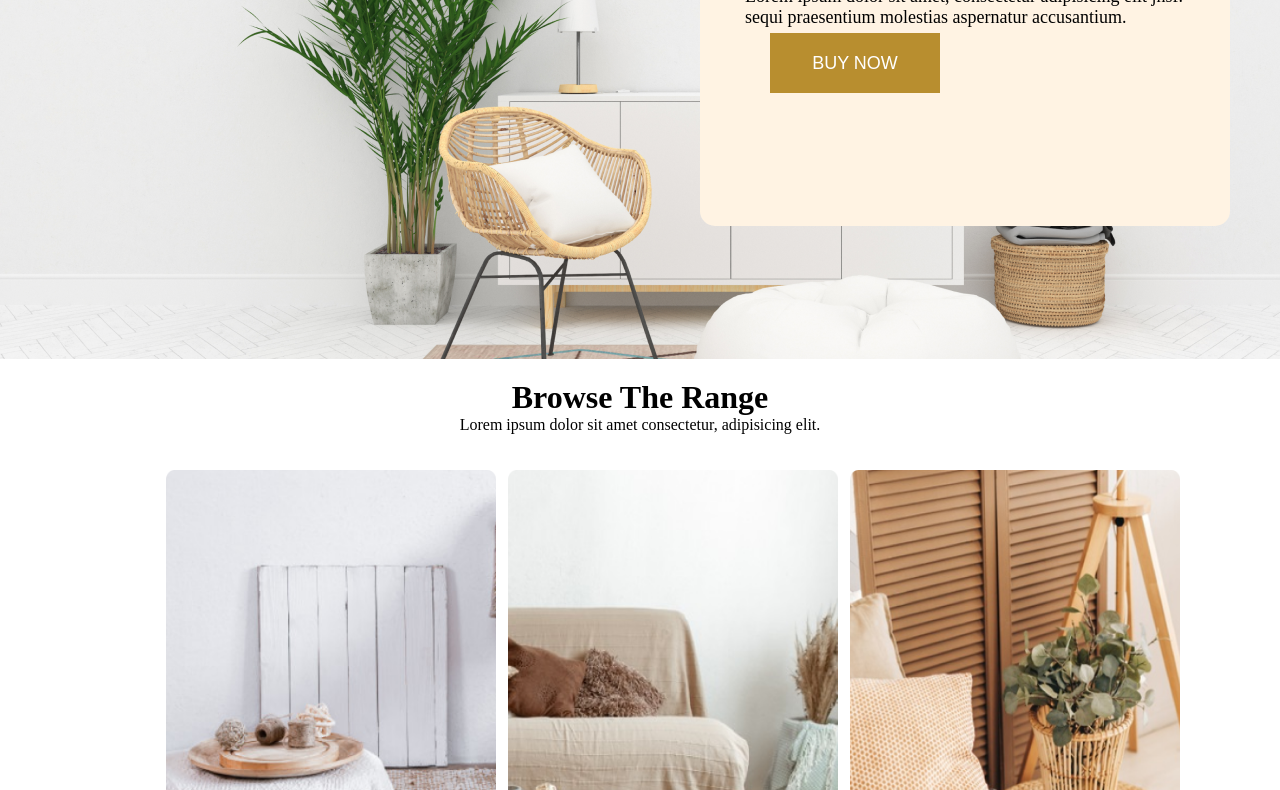
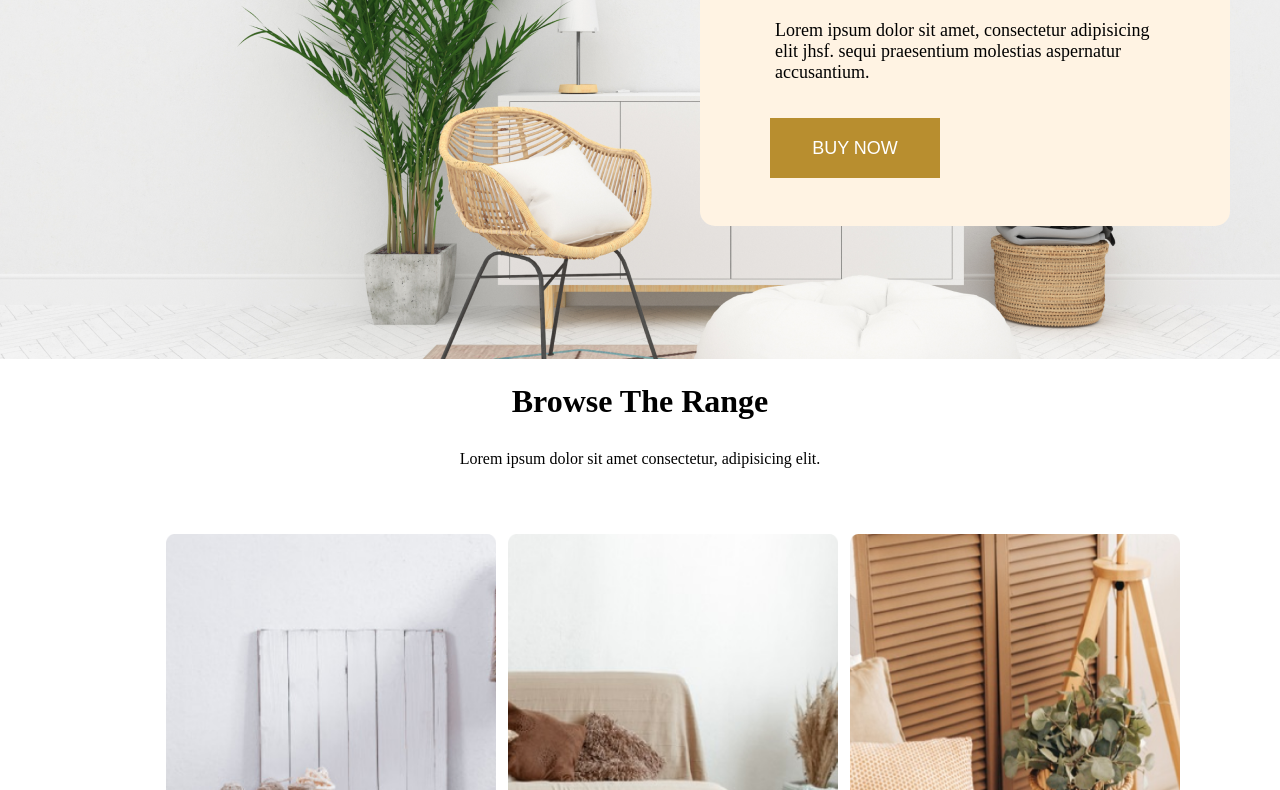
Before and after one commit to SheezaKanwal-123/JagoBD-Project, a plain HTML site: page index.html in a window 1280 px wide. Shown: the part 397-1187 px from the top of the page. Drawn offline with Linux system fonts and the light colour scheme.

Commit message:
final changes

```diff
--- a/index.html
+++ b/index.html
@@ -8,7 +8,7 @@
     <link rel="stylesheet" href="https://cdnjs.cloudflare.com/ajax/libs/font-awesome/6.6.0/css/all.min.css" integrity="sha512-Kc323vGBEqzTmouAECnVceyQqyqdsSiqLQISBL29aUW4U/M7pSPA/gEUZQqv1cwx4OnYxTxve5UMg5GT6L4JJg==" crossorigin="anonymous" referrerpolicy="no-referrer" />
     <link rel="stylesheet" href="index1.css" />
     <link rel="stylesheet" href="index2.css">
-    <link rel="stylesheet" href="index2(1).css">
+    <link rel="stylesheet" href="index3.css">
 
 </head>
 <body>
```
